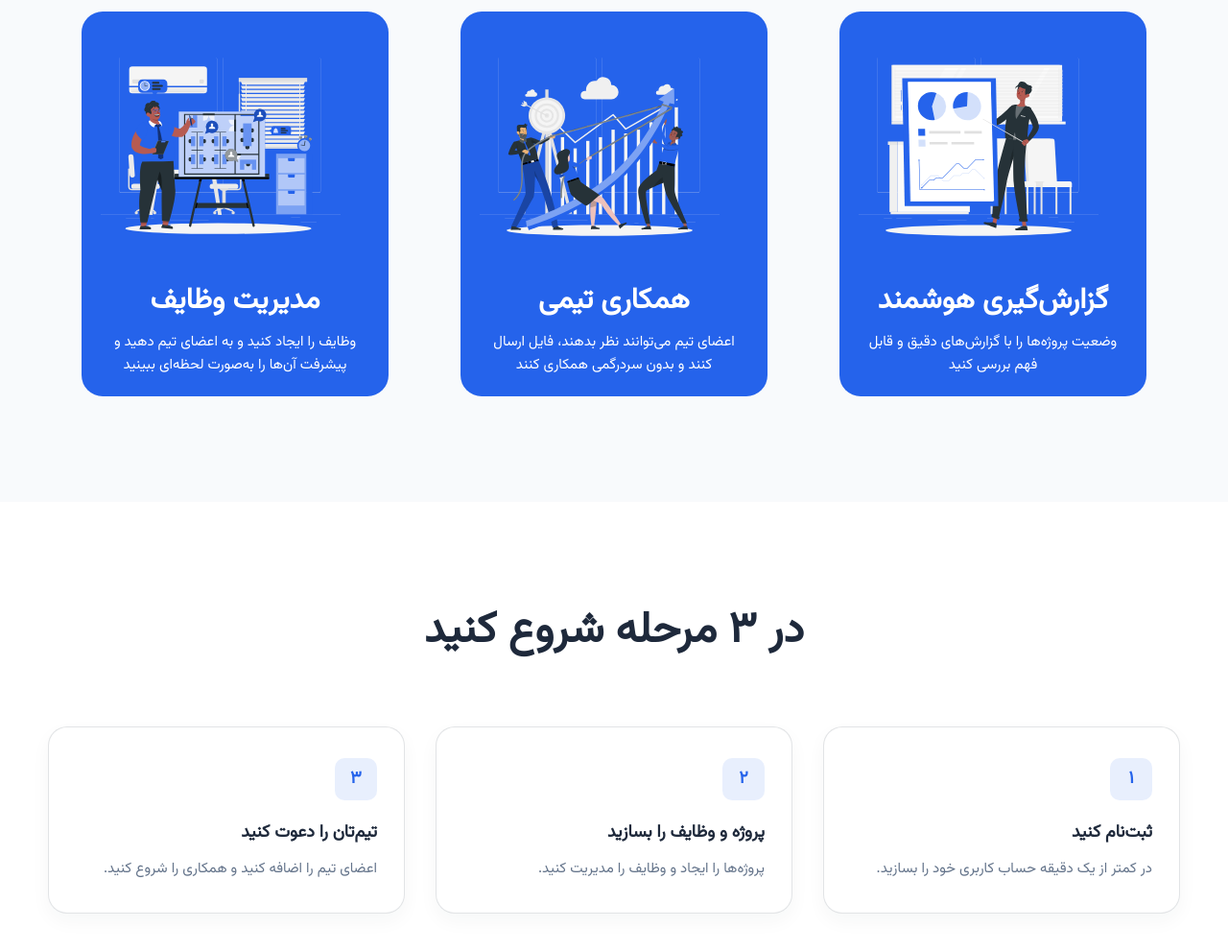
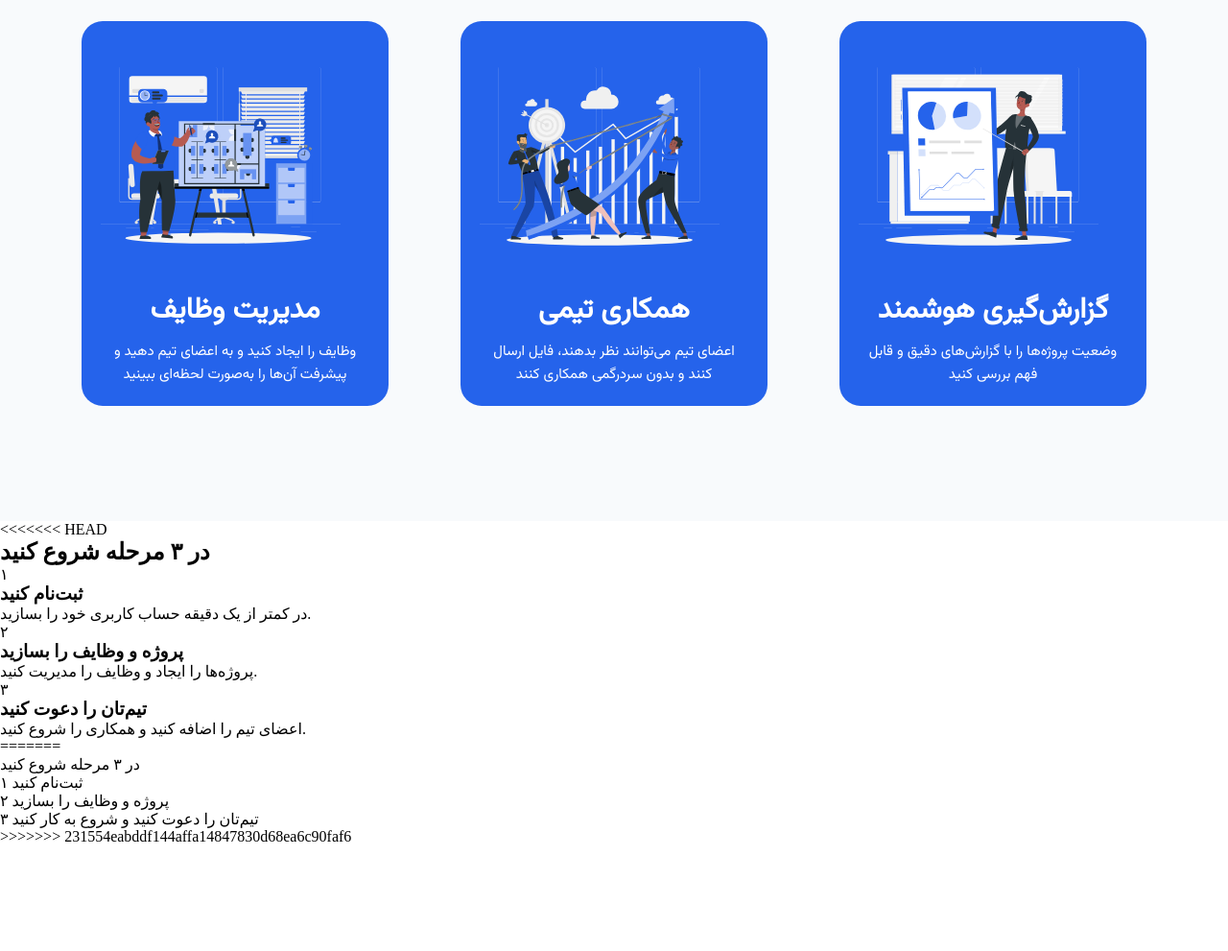
Before and after one commit to Dorsavali/SaaS-Landing-Page-taskly, a website: page index.html in a window 1280 px wide. Shown: the part 1161-2152 px from the top of the page at 96% size. After the commit the page ends 2042 px from the top, so only its background shows below. Drawn offline with Linux system fonts and the light colour scheme.

Commit message:
css edited

```diff
--- a/css/desktop/desktop.css
+++ b/css/desktop/desktop.css
@@ -1,4 +1,8 @@
 @import url("./hero+header.css");
 @import url("./partners.css");
 @import url("./features.css");
+<<<<<<< HEAD
 @import url("./how-it-works.css");
+=======
+@import url("./work.css");
+>>>>>>> 231554eabddf144affa14847830d68ea6c90faf6
--- a/css/desktop/features.css
+++ b/css/desktop/features.css
@@ -1,5 +1,5 @@
 .features {
-  padding: 100px  50px;
+  padding: 110px  50px;
   .title {
     font-size: 45px;
   }
--- a/css/mobile/features.css
+++ b/css/mobile/features.css
@@ -11,8 +11,9 @@
   .title {
     font-family: vazir;
     color: var(--text-main);
-    font-weight: 600;
+    font-weight: bold;
     font-size: 25px;
+    text-align: center;
   }
   .feature-cards {
     display: flex;
--- a/css/mobile/mobile.css
+++ b/css/mobile/mobile.css
@@ -1,4 +1,8 @@
 @import url("./hero+header.css");
 @import url("./partners.css");
 @import url("./features.css");
+<<<<<<< HEAD
 @import url("./how-it-works.css");
+=======
+@import url("./work.css");
+>>>>>>> 231554eabddf144affa14847830d68ea6c90faf6
--- a/index.html
+++ b/index.html
@@ -113,6 +113,7 @@
           </div>
         </div>
       </div>
+<<<<<<< HEAD
       <div class="how-it-works">
         <div class="container">
           <h2 class="section-title">در ۳ مرحله شروع کنید</h2>
@@ -144,6 +145,30 @@
           </div>
         </div>
       </div>
+=======
+<div class="work">
+  <div class="title">در ۳ مرحله شروع کنید</div>
+
+  <div class="steps">
+    <div class="step">
+      <span>۱</span>
+ثبت‌نام کنید
+    </div>
+
+    <div class="step">
+      <span>۲</span>
+      پروژه و وظایف را بسازید
+    </div>
+
+    <div class="step">
+      <span>۳</span>
+      تیم‌تان را دعوت کنید و شروع به کار کنید
+    </div>
+
+    </div>
+  </div>
+</div>
+>>>>>>> 231554eabddf144affa14847830d68ea6c90faf6
 
     </main>
     <script type="module" src="./js/main.js"></script>
```
